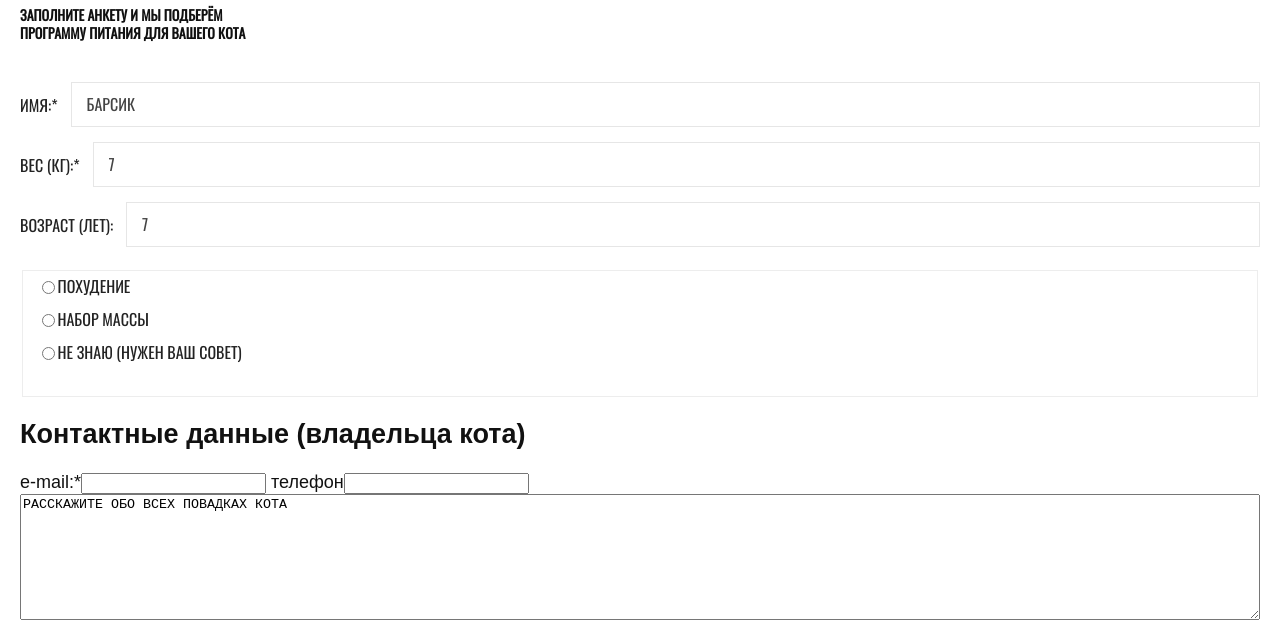
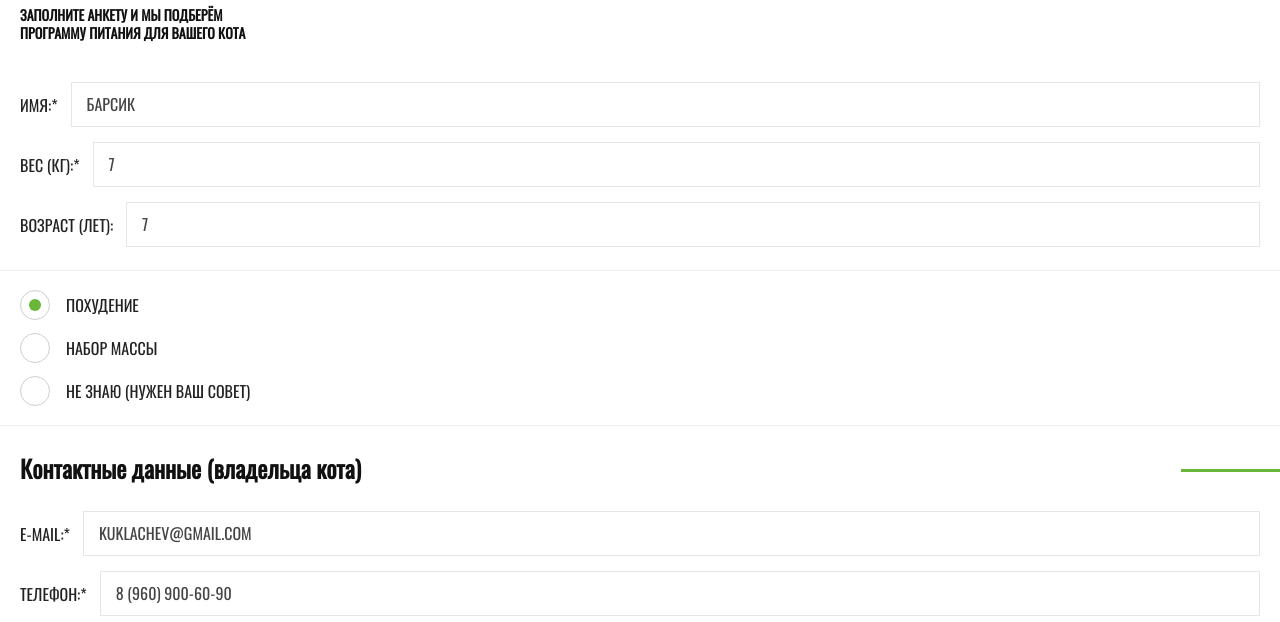
Before and after one commit to Dmi3Iva/hahtmlcsslvl2, a website: page source/form.html in a window 1280 px wide. Shown: the part 360-982 px from the top of the page. Drawn offline with nearby package versions, Linux system fonts and the light colour scheme; files that its build step writes are made by us from their sources; files whose address does not match are found by name.

Commit message:
fix and working at the form

```diff
--- a/source/form.html
+++ b/source/form.html
@@ -27,41 +27,57 @@
   <main class="page">
     <div class="wrapper">
       <h1 class="page__heading">Подбор программы</h1>
+    </div>
       <form action="/" class="page__form form">
         <section class="form__wrapper">
+          <div class="wrapper">
             <h2 class="form__heading">Заполните анкету и мы подберём<br>программу питания для вашего кота</h2>
+          </div>
           <section class="form__cat">
-            <label class="form__label"><span class="form__label-text">Имя:*</span>
+            <div class="wrapper">
+              <label class="form__label">
+                <span class="form__label-text">Имя:*</span>
                 <input class="form__input-text" type="text" name="name" placeholder="Барсик">
               </label>
-            <label class="form__label"><span class="form__label-text" >Вес (кг):*</span>
+              <label class="form__label">
+                <span class="form__label-text" >Вес (кг):*</span>
                 <input class="form__input-text" type="text" name="weight" placeholder="7">
               </label>
-            <label class="form__label"><span class="form__label-text">Возраст (лет):</span>
+              <label class="form__label">
+                <span class="form__label-text">Возраст (лет):</span>
                 <input class="form__input-text" type="text" name="age" placeholder="7">
               </label>
+            </div>
             <fieldset class="form__diet">
               <label class="form__label" >
+                <input class="visually-hidden form__diet-checkbox-input" type="radio" name="diet" alt="Выбрать похудение" checked="checked"></input>
                 <span class="form__diet-checkbox"></span>
-                <input type="radio" name="diet__lose-weight">
                 <span class="form__label-text">Похудение</span>
               </label>
               <label class="form__label">
+                <input class="visually-hidden form__diet-checkbox-input" type="radio" name="diet" alt="Выбрать набор массы"></input>
                 <span class="form__diet-checkbox"></span>
-                <input type="radio" name="diet__get-weight">
                 <span class="form__label-text">Набор Массы</span>
               </label>
               <label class="form__label">
+                <input class="visually-hidden form__diet-checkbox-input" type="radio" name="diet" alt="Выбрать совет"></input>
                 <span class="form__diet-checkbox"></span>
-                <input type="radio" name="diet__idk">
                 <span class="form__label-text">Не знаю (нужен ваш совет)</span>
               </label>
             </fieldset>
           </section>
+          <div class="wrapper">
             <section class="form__contacts">
-            <h2>Контактные данные (владельца кота)</h2>
-            <label for="">e-mail:*<input type="text" name="email"></label>
-            <label for="">телефон<input type="text" name="tel"></label>
+              <h2 class="form__heading form__heading--second">Контактные данные (владельца кота)</h2>
+              <label class="form__label" >
+                <span class="form__label-text">e-mail:*</span>
+                <input class="form__input-text form__input-text--email" type="text" name="email" placeholder="kuklachev@gmail.com">
+              </label>
+              <label class="form__label" >
+                <span class="form__label-text">телефон:*</span>
+                <input class="form__input-text form__input-text--phone" type="text" name="tel" placeholder="8 (960) 900-60-90">
+                </input>
+              </label>
             </section>
             <section class="form__comment">
               <textarea class="form__comment-textarea" name="comment" rows="8" cols="80">РАССКАЖИТЕ ОБО ВСЕХ ПОВАДКАХ КОТА</textarea>
@@ -74,9 +90,9 @@
             </fieldset>
               <button class="form__button button" type="submit" name="button"></button>
               <p class="form__hint">*--Обязательные поля</p>
+          </div>
         </section>
       </form>
-    </div>
   </main>
   <footer class="footer">
     <div class="wrapper footer__top">
@@ -84,7 +100,7 @@
       <p class="footer__address">ул. Большая Конюшенная, д. 19/8 Санкт-Петербург</p>
     </div>
     <div class="footer__map">
-      <iframe src="https://www.google.com/maps/embed?pb=!1m14!1m8!1m3!1d7994.400270297827!2d30.3231967!3d59.9387782!3m2!1i1024!2i768!4f13.1!3m3!1m2!1s0x0%3A0x8403eb878242dbd5!2sDokhodnyy+Dom+N.+A.+Mel&#39;tsera!5e0!3m2!1sen!2sru!4v1554454070728!5m2!1sen!2sru" width="320" height="362" frameborder="0" style="border:0" allowfullscreen></iframe>
+      <iframe src="https://www.google.com/maps/embed?pb=!1m14!1m8!1m3!1d7994.400270297827!2d30.3231967!3d59.9387782!3m2!1i1024!2i768!4f13.1!3m3!1m2!1s0x0%3A0x8403eb878242dbd5!2sDokhodnyy+Dom+N.+A.+Mel&#39;tsera!5e0!3m2!1sen!2sru!4v1554454070728!5m2!1sen!2sru" width="100%" height="362" frameborder="0" style="border:0" allowfullscreen></iframe>
     </div>
     <div class="wrapper">
       <a href="" class="footer__link footer__logo"><img src="/img/logo-mobile-header.svg" class="footer__logo-text"></a>
--- a/source/sass/form.scss
+++ b/source/sass/form.scss
@@ -30,6 +30,10 @@
   border: 1px solid #ededed;
   display: flex;
   flex-direction: column;
+  padding: 19px 20px;
+  margin: 0;
+  border: 1px solid #ededed;
+  border-width: 1px 0;
 }
 
 .form__input-text{
@@ -58,3 +62,58 @@
 .form__comment-textarea{
   width: 100%;
 }
+
+.form__diet-checkbox{
+  width: 30px;
+  height: 30px;
+  border-radius: 50%;
+  border: 1px solid #cecece;
+}
+
+.form__diet .form__label-text{
+  margin-left: 16px;
+}
+
+.form__diet .form__label:not(:last-child){
+  margin-bottom: 13px;
+}
+
+.form__diet .form__label:last-of-type{
+  margin-bottom: 0;
+}
+
+.form__diet-checkbox-input:checked + .form__diet-checkbox{
+  position: relative;
+  &::after, &:after{
+    position: absolute;
+    top:8px;
+    left:8px;
+    display: block;
+    content: "";
+    width: 12px;
+    height: 12px;
+    border-radius: 50%;
+    background-color: #68b738;
+  }
+}
+
+.form__heading--second{
+    font-size: 24px;
+    font-family: $oswd-r;
+    color: #111111;
+    text-transform: none;
+    line-height: 1;
+    margin-top: 30px;
+    margin-bottom: 31px;
+    position: relative;
+    &:after, &::after{
+      content: "";
+      background-color: #68b738;
+      height: 3px;
+      width: 99px;
+      position: absolute;
+      top: 13px;
+      right: -20px;
+      display: block;
+    }
+}
--- a/source/sass/style.scss
+++ b/source/sass/style.scss
@@ -36,7 +36,7 @@ body{
   margin: 0;
 }
 
-.vissualy-hidden{
+.visually-hidden{
   position: absolute;
   overflow: hidden;
   clip: rect(0 0 0 0);
```
Also changed, not shown: source/catalog.html (+1 -1 lines), source/index.html (+2 -2 lines), docs/css/style.min.css. Lines whose indentation alone changed are shown as unchanged.
